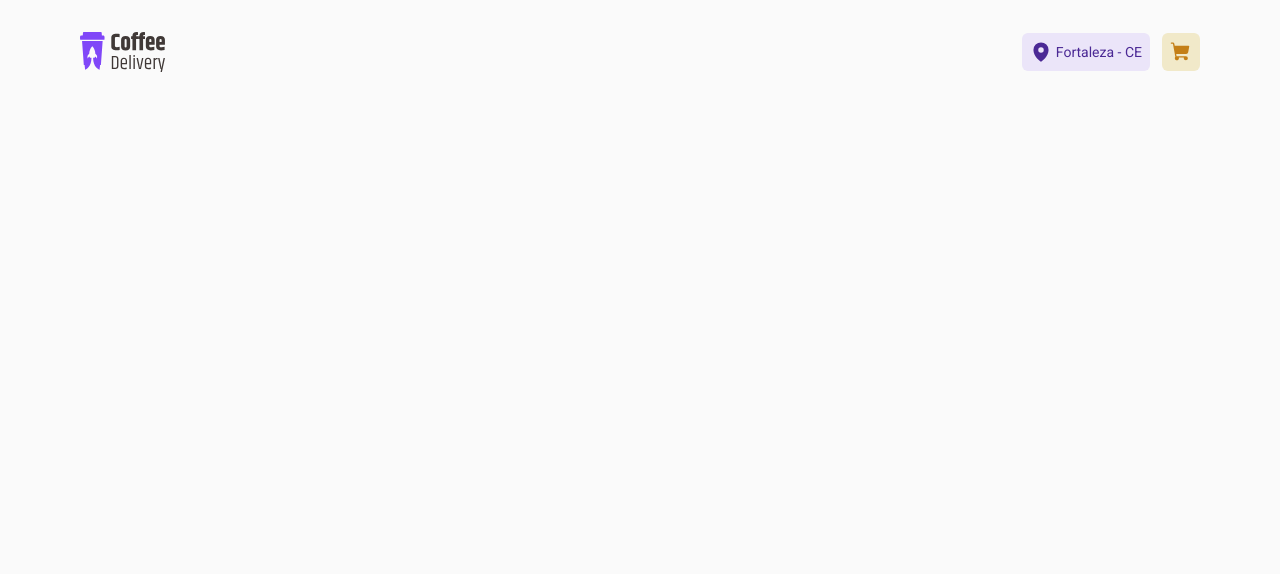
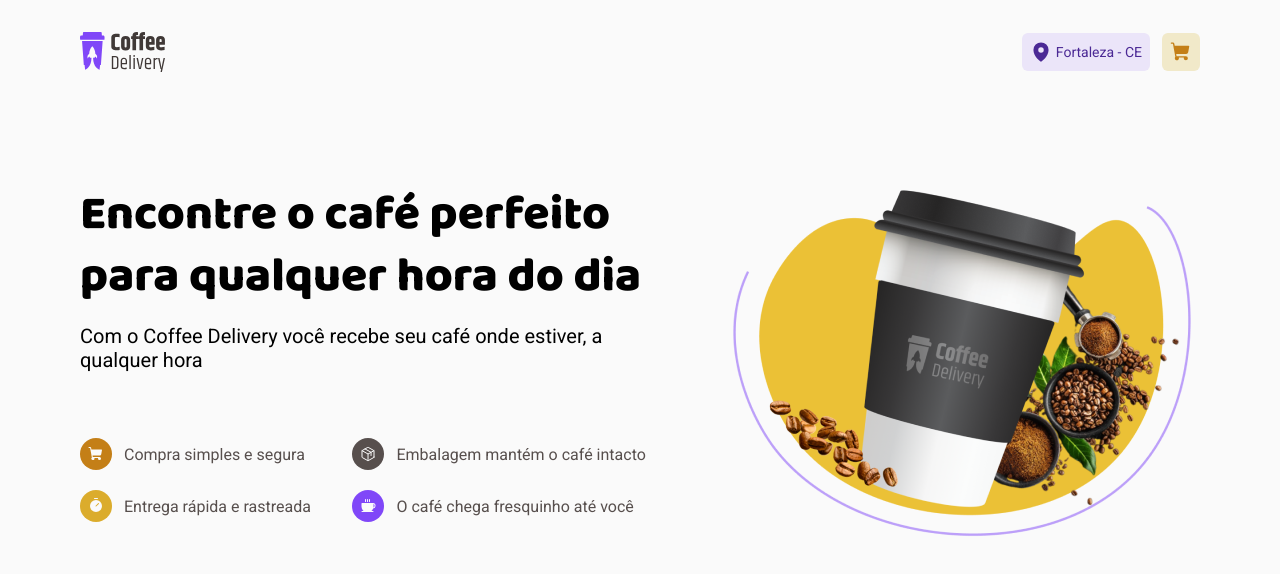
Before and after one commit to milsucruz/coffee-delivery-ts, a React (Vite) app: page / in a window 1280 px wide. Shown: the top 574 px of the page. Built offline with nearby package versions, Linux system fonts and the light colour scheme.

Commit message:
Home page

```diff
--- a/src/Router.tsx
+++ b/src/Router.tsx
@@ -1,11 +1,12 @@
 import { Routes, Route } from 'react-router-dom'
 import { DefaultLayout } from './layouts/DefaultLayout'
+import { Home } from './pages/Home'
 
 export function Router() {
   return (
     <Routes>
       <Route path="/" element={<DefaultLayout />}>
-        <Route path="/" />
+        <Route path="/" element={<Home />} />
       </Route>
     </Routes>
   )
--- /dev/null
+++ b/src/pages/Home/components/Banner/index.tsx
@@ -0,0 +1,59 @@
+import {
+  BannerContainer,
+  BannerIcons,
+  BannerInfos,
+  BannerText,
+  IconsWrapper,
+} from './styles'
+
+import { Coffee, Package, ShoppingCart, Timer } from 'phosphor-react'
+
+import BannerImg from '../../../../assets/banner.png'
+
+export function Banner() {
+  return (
+    <BannerContainer>
+      <BannerInfos>
+        <BannerText>
+          <h1>Encontre o café perfeito para qualquer hora do dia</h1>
+          <p>
+            Com o Coffee Delivery você recebe seu café onde estiver, a qualquer
+            hora
+          </p>
+        </BannerText>
+
+        <IconsWrapper>
+          <BannerIcons>
+            <button>
+              <ShoppingCart weight="fill" />
+            </button>
+            <span>Compra simples e segura</span>
+          </BannerIcons>
+
+          <BannerIcons>
+            <button>
+              <Package />
+            </button>
+            <span>Embalagem mantém o café intacto</span>
+          </BannerIcons>
+
+          <BannerIcons>
+            <button>
+              <Timer weight="fill" />
+            </button>
+            <span>Entrega rápida e rastreada</span>
+          </BannerIcons>
+
+          <BannerIcons>
+            <button>
+              <Coffee weight="fill" />
+            </button>
+            <span>O café chega fresquinho até você</span>
+          </BannerIcons>
+        </IconsWrapper>
+      </BannerInfos>
+
+      <img src={BannerImg} alt="" />
+    </BannerContainer>
+  )
+}
--- /dev/null
+++ b/src/pages/Home/components/Banner/styles.ts
@@ -0,0 +1,83 @@
+/* eslint-disable prettier/prettier */
+import { styled } from 'styled-components'
+
+export const BannerContainer = styled.div`
+  display: flex;
+  align-items: flex-start;
+  justify-content: space-between;
+
+  gap: 3.5rem;
+`
+
+export const BannerInfos = styled.div`
+  display: flex;
+  flex-direction: column;
+  gap: 4.125rem;
+`
+export const BannerText = styled.div`
+  h1 {
+    font-size: 3rem;
+    font-weight: 800;
+    line-height: 3.875rem;
+    margin-bottom: 1rem;
+
+    font-family: 'Baloo 2', cursive;
+  }
+
+  p {
+    font-size: 1.25rem;
+  }
+`
+
+export const IconsWrapper = styled.div`
+  display: grid;
+  grid-template-columns: 1fr 1.25fr;
+
+  gap: 1.25rem;
+`
+
+export const BannerIcons = styled.div`
+  display: flex;
+  align-items: center;
+
+  gap: 0.75rem;
+
+  color: ${(props) => props.theme['base-text']};
+
+  button {
+    display: flex;
+    align-items: center;
+    padding: 0.5rem;
+
+    border: none;
+    border-radius: 50%;
+  }
+
+  &:nth-child(1) {
+    button {
+      color: ${(props) => props.theme.background};
+      background-color: ${(props) => props.theme['yellow-dark']};
+    }
+  }
+
+  &:nth-child(2) {
+    button {
+      color: ${(props) => props.theme.background};
+      background-color: ${(props) => props.theme['base-text']};
+    }
+  }
+
+  &:nth-child(3) {
+    button {
+      color: ${(props) => props.theme.background};
+      background-color: ${(props) => props.theme.yellow};
+    }
+  }
+
+  &:nth-child(4) {
+    button {
+      color: ${(props) => props.theme.background};
+      background-color: ${(props) => props.theme.purple};
+    }
+  }
+`
--- /dev/null
+++ b/src/pages/Home/index.tsx
@@ -0,0 +1,11 @@
+import { Banner } from './components/Banner'
+import { HomeContainer } from './styles'
+
+export function Home() {
+  return (
+    <HomeContainer>
+      <Banner />
+      {/* Coffees */}
+    </HomeContainer>
+  )
+}
--- /dev/null
+++ b/src/pages/Home/styles.ts
@@ -0,0 +1,5 @@
+import { styled } from 'styled-components'
+
+export const HomeContainer = styled.div`
+  margin-top: 5rem;
+`
```
Also changed, not shown: src/pages/Home/components/OutCoffees/index.tsx (added), src/pages/Home/components/OutCoffees/styles.ts (added).
